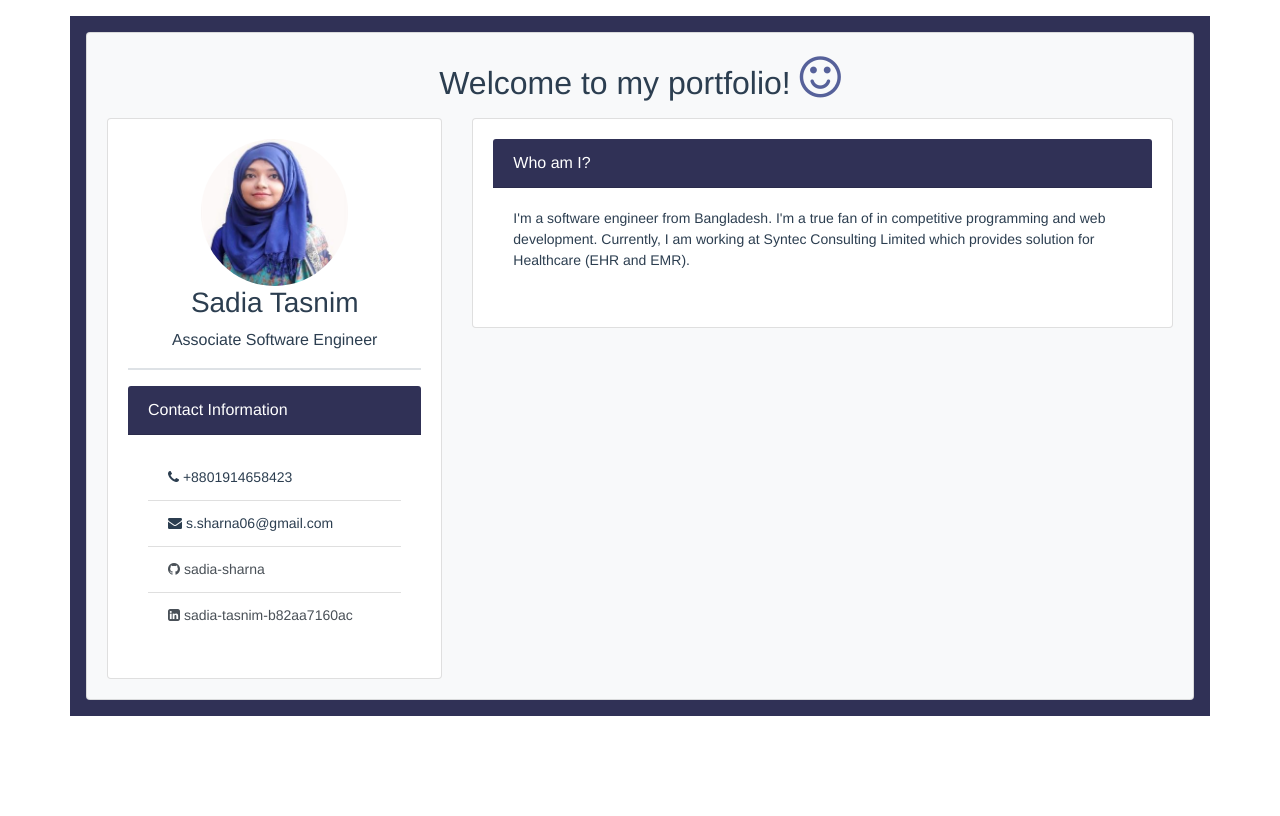
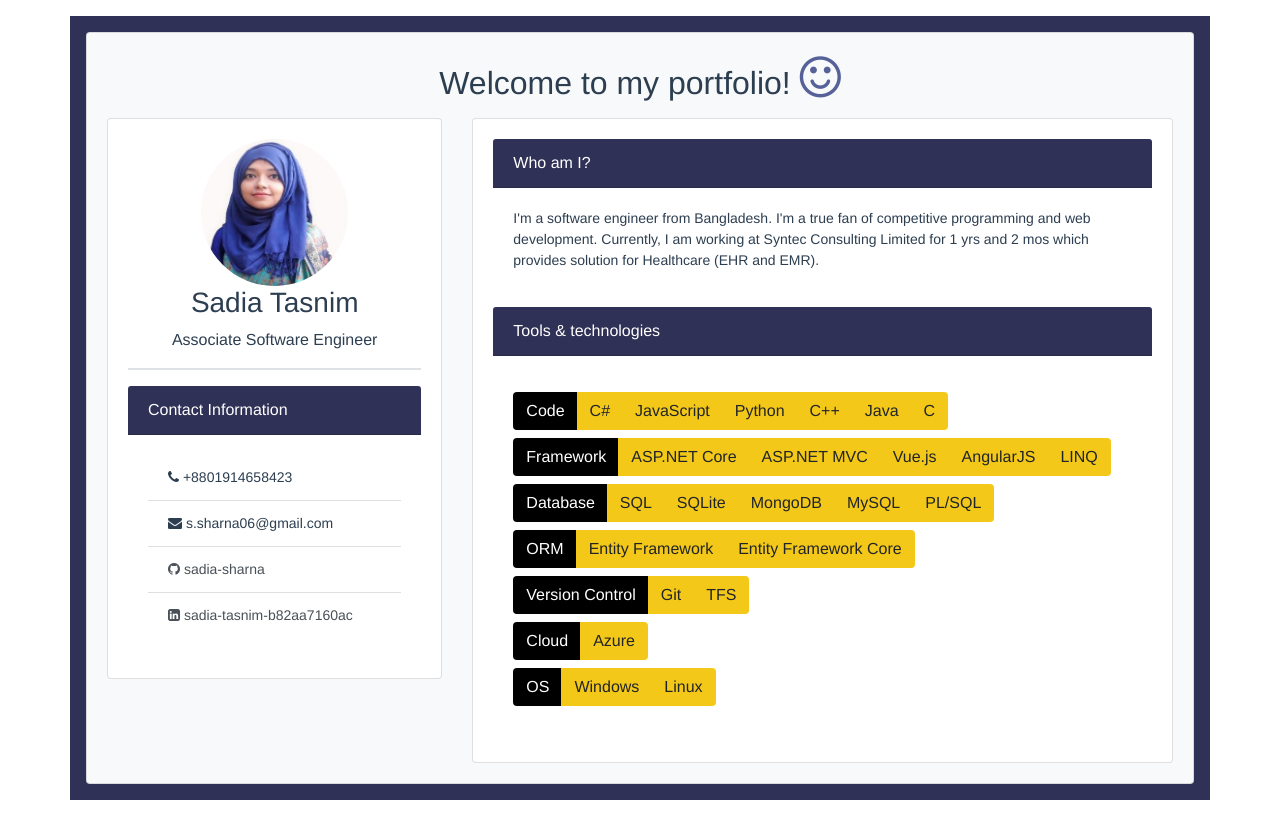
Before and after one commit to sadia-sharna/Portfolio, a Vue app: page /#/ in a window 1280 px wide. Built offline with nearby package versions, Linux system fonts and the light colour scheme.

Commit message:
skill and introduction updated

```diff
--- a/src/views/Introduction.vue
+++ b/src/views/Introduction.vue
@@ -60,9 +60,7 @@
 
                       <div class="card-body text-left">
 
-                          <TitleWithDescriptionCard title = "Who am I?"
-                          description = "  I'm a software engineer from Bangladesh. I'm a true fan of in competitive programming and web development.
-                             Currently, I am working at Syntec Consulting Limited which provides solution for Healthcare (EHR and EMR)."/>
+
 
                           <!-- <TitleWithDescriptionCard title = "Professional Summary"
                           description = "Results-oriented software engineering professional with
@@ -71,11 +69,9 @@
                           technologies and working in both team and self-directed
                           settings. Very Passionate and honest."/> -->
 
-
-
-
-
-
+                          <TitleWithDescriptionCard title = "Who am I?"
+                          :description = "aboutmeDescription"/>
+                          <Skills title = "Tools & technologies"/>
 
                       </div>
                     </div>
@@ -94,22 +90,87 @@
 
 // @ is an alias to /src
 import TitleWithDescriptionCard from '@/components/TitleWithDescriptionCard.vue';
-// import About from '@/views/About.vue';
+import Skills from '@/views/Skills.vue';
 
 export default {
     name: 'Introduction',
     components: {
-      TitleWithDescriptionCard
+      TitleWithDescriptionCard,
+      Skills,
     },
     data() {
         return {
-            userdata: {
-                name: 'Sadia',
-                sex: 'Female',
-                age: 23
-            },
+          jobStartmonth : 6,
+          jobStartyear: 2019,
+          jobDuration:'',
+          aboutmeDescription: '',
+        }
+    },
+    mounted(){
+      this.jobDuration = this.getExperienceDuration(this.jobStartyear,this.jobStartmonth);
+      this.aboutmeDescription = `I'm a software engineer from Bangladesh. I'm a true fan of competitive programming and web development.
+         Currently, I am working at Syntec Consulting Limited for ${this.jobDuration.years} yrs and ${this.jobDuration.months} mos which provides solution for Healthcare (EHR and EMR).`;
 
-        }
+
+
+    },
+
+    methods:{
+      getExperienceDuration(year,month){
+
+
+      var now = new Date();
+      var today = new Date(now.getYear(),now.getMonth(),now.getDate());
+
+      var yearNow = now.getYear();
+      var monthNow = now.getMonth();
+      var dateNow = now.getDate();
+
+      var dob = new Date(year,month,now.getDate());
+
+      var yearDob = dob.getYear();
+      var monthDob = dob.getMonth();
+      var dateDob = dob.getDate();
+      var age = {};
+      var ageString = "";
+      var yearString = "";
+      var monthString = "";
+      var dayString = "";
+
+
+      var yearAge = yearNow - yearDob;
+
+      if (monthNow >= monthDob)
+         var monthAge = monthNow - monthDob;
+      else {
+         yearAge--;
+         var monthAge = 12 + monthNow -monthDob;
+      }
+
+      if (dateNow >= dateDob)
+         var dateAge = dateNow - dateDob;
+      else {
+         monthAge--;
+         var dateAge = 31 + dateNow - dateDob;
+
+         if (monthAge < 0) {
+         monthAge = 11;
+         yearAge--;
+         }
+      }
+
+      age = {
+         years: yearAge,
+         months: monthAge,
+         days: dateAge
+         };
+
+
+      return age;
+
+
+
+     },
     },
 }
 
--- /dev/null
+++ b/src/views/Skills.vue
@@ -0,0 +1,110 @@
+<style>
+
+.darkblack-bg {
+    background: black;
+    /* background: #24292e; */
+}
+
+.darkyellow-bg {
+    background: #f4c818;
+}
+
+</style>
+
+<template>
+
+<div class="card border-0">
+    <div class="card-header text-left darkblue-bg text-white">
+        {{title}}
+
+    </div>
+    <div class="card-body text-left font-14">
+        <p>
+            <div class="btn-group flex-wrap" role="group" aria-label="Basic example">
+                <button type="button" class="btn darkblack-bg text-white">Code</button>
+                <button type="button" class="btn darkyellow-bg" v-for="item in skillSet.code">{{item}}</button>
+            </div>
+            <div class="btn-group mt-2 flex-wrap" role="group" aria-label="Basic example">
+                <button type="button" class="btn darkblack-bg text-white">Framework</button>
+                <button type="button" class="btn darkyellow-bg" v-for="item in skillSet.framework">{{item}}</button>
+            </div>
+            <div class="btn-group mt-2 flex-wrap" role="group" aria-label="Basic example">
+                <button type="button" class="btn darkblack-bg text-white">Database</button>
+                <button type="button" class="btn darkyellow-bg" v-for="item in skillSet.database">{{item}}</button>
+            </div>
+            <div class="btn-group mt-2 flex-wrap" role="group" aria-label="Basic example">
+                <button type="button" class="btn darkblack-bg text-white">ORM</button>
+                <button type="button" class="btn darkyellow-bg" v-for="item in skillSet.orm">{{item}}</button>
+            </div>
+            <div class="btn-group mt-2 flex-wrap" role="group" aria-label="Basic example">
+                <button type="button" class="btn darkblack-bg text-white">Version Control</button>
+                <button type="button" class="btn darkyellow-bg" v-for="item in skillSet.versionControl">{{item}}</button>
+            </div>
+            <br>
+            <div class="btn-group mt-2 flex-wrap" role="group" aria-label="Basic example">
+                <button type="button" class="btn darkblack-bg text-white">Cloud</button>
+                <button type="button" class="btn darkyellow-bg" v-for="item in skillSet.cloud">{{item}}</button>
+            </div>
+            <br>
+            <div class="btn-group mt-2 flex-wrap" role="group" aria-label="Basic example">
+                <button type="button" class="btn darkblack-bg text-white">OS</button>
+                <button type="button" class="btn darkyellow-bg" v-for="item in skillSet.os">{{item}}</button>
+            </div>
+
+
+        </p>
+
+    </div>
+</div>
+
+</template>
+
+<script>
+
+// @ is an alias to /src
+import TitleWithDescriptionCard from '@/components/TitleWithDescriptionCard.vue';
+// import About from '@/views/About.vue';
+
+export default {
+
+    name: 'Skills',
+    props: {
+        title: String,
+
+    },
+    data() {
+        return {
+            skillSet: {
+                code: [],
+                framework: [],
+                database: [],
+                versionControl: [],
+                cloud: [],
+                os: [],
+                orm: [],
+
+            },
+        }
+    },
+    mounted() {
+      this.getSkillSet();
+
+
+    },
+
+    methods: {
+      getSkillSet(){
+      this.skillSet.code.push("C#", "JavaScript", "Python", "C++", "Java", "C");
+      this.skillSet.framework.push("ASP.NET Core", "ASP.NET MVC", "Vue.js", "AngularJS", "LINQ");
+      this.skillSet.database.push("SQL", "SQLite","MongoDB", "MySQL", "PL/SQL");
+      this.skillSet.orm.push("Entity Framework", "Entity Framework Core");
+      this.skillSet.versionControl.push("Git", "TFS");
+      this.skillSet.cloud.push("Azure");
+      this.skillSet.os.push("Windows", "Linux");
+
+      },
+
+    },
+}
+
+</script>
```
